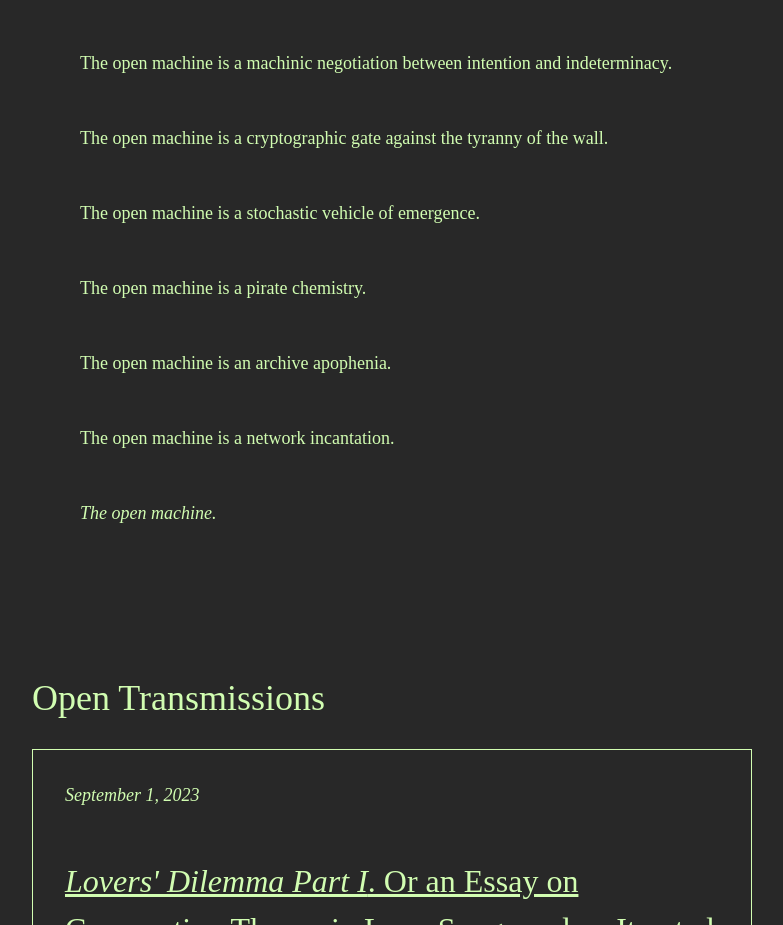
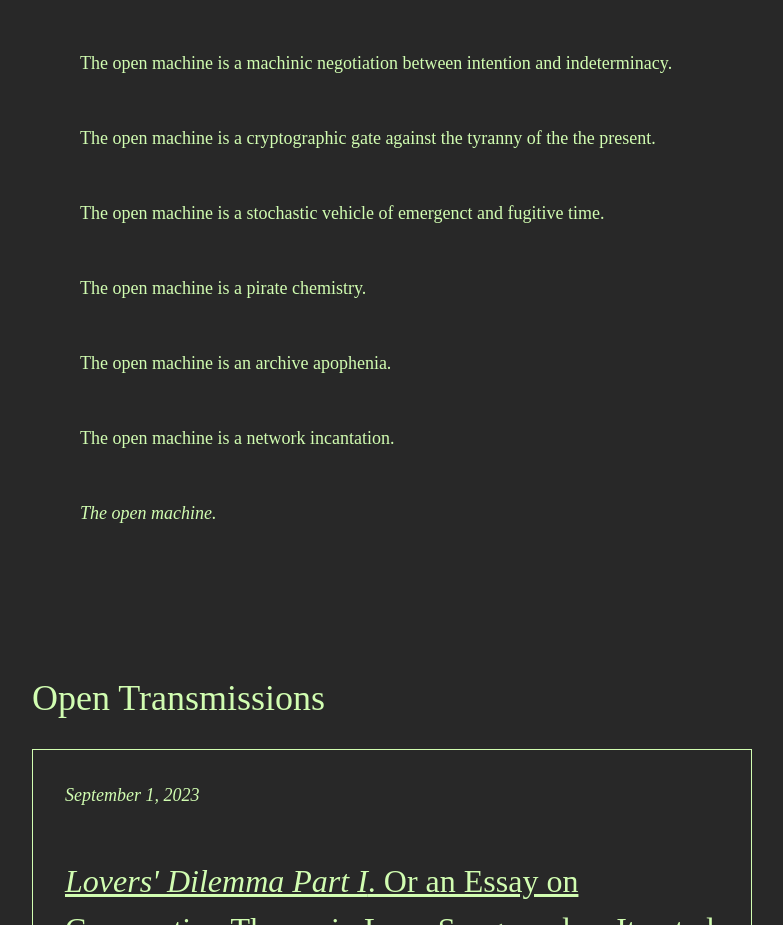
Before and after one commit to oovg/the-open-template, a Next.js app: page / in a window 1280 px wide. Shown: the part 4725-5650 px from the top of the page, without its empty margins (248-1031 px from the left). Built offline with nearby package versions, Linux system fonts and the light colour scheme; a web font is replaced by a local one; what @rainbow-me/rainbowkit, wagmi would draw is missing.

Commit message:
Update Tags.tsx

```diff
--- a/src/components/Tags.tsx
+++ b/src/components/Tags.tsx
@@ -8,8 +8,8 @@ export const Tags = () => (
       <Text textStyle="tag">The open machine is a pagan divination.</Text>
       <Text textStyle="tag">The open machine is an ethos of encounter over ownership.</Text>
       <Text textStyle="tag">The open machine is a machinic negotiation between intention and indeterminacy.</Text>
-      <Text textStyle="tag">The open machine is a cryptographic gate against the tyranny of the wall.</Text>
-      <Text textStyle="tag">The open machine is a stochastic vehicle of emergence.</Text>
+      <Text textStyle="tag">The open machine is a cryptographic gate against the tyranny of the the present.</Text>
+      <Text textStyle="tag">The open machine is a stochastic vehicle of emergenct and fugitive time.</Text>
       <Text textStyle="tag">The open machine is a pirate chemistry.</Text>
       <Text textStyle="tag">The open machine is an archive apophenia.</Text>
       <Text textStyle="tag">The open machine is a network incantation.</Text>
```
